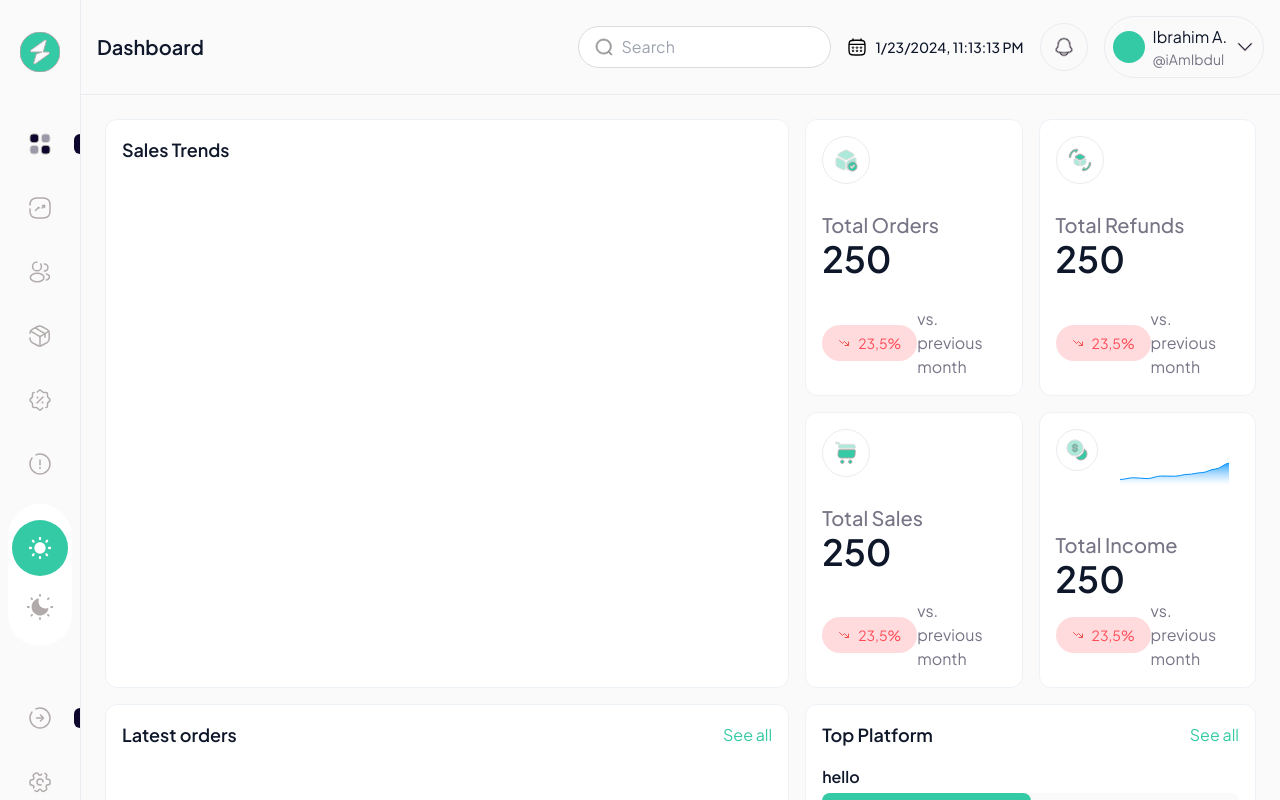
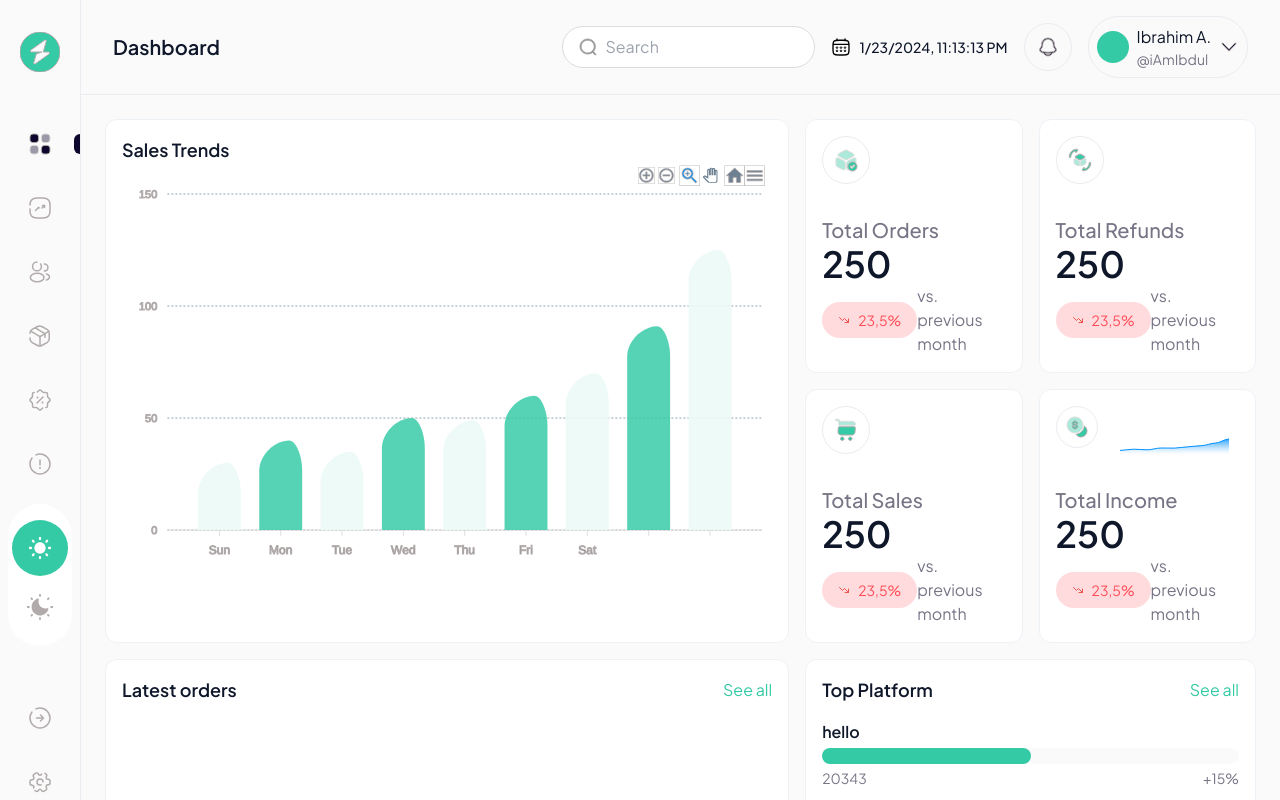
Before and after one commit to ibdul/geegpay-challenge, a SvelteKit app: page / in a window 1280 px wide. Shown: the top 800 px of the page. Built offline with nearby package versions, Linux system fonts and the light colour scheme.

Commit message:
some UI changes

```diff
--- a/src/routes/+layout.svelte
+++ b/src/routes/+layout.svelte
@@ -108,7 +108,7 @@
               >
                 <span
                   class={`w-1.5 block rounded-l-md h-5  ${
-                    index == 0
+                    false
                       ? "bg-[#0D062D] dark:bg-light"
                       : "group-hover/link:bg-dark/20 group-hover/link:dark:bg-light/20"
                   }`}
@@ -126,7 +126,7 @@
     </aside>
     <div class="flex-1">
       <header
-        class="flex justify-between items-center p-4 border-b border-color"
+        class="flex justify-between items-center py-4 px-8 border-b border-color"
       >
         <h1 class="font-semibold text-xl">Dashboard</h1>
         <div class="flex items-center gap-4">
--- a/src/routes/+page.svelte
+++ b/src/routes/+page.svelte
@@ -6,6 +6,9 @@
   let trends_options = {
     chart: {
       type: "bar",
+    },
+    dataLabels: {
+      enabled: false,
     },
     tooltip: {
       enabled: true,
@@ -21,29 +24,13 @@
       },
       style: {
         fontSize: "12px",
-        backgroundColor: "red",
       },
       x: {
         show: false,
       },
     },
     fill: {
-      colors: [
-        function ({ value, seriesIndex, w }) {
-          if (value < 55) {
-            return "rgba(240, 242, 248, 0.85)";
-          } else {
-            return "#34CAA5";
-          }
-        },
-      ],
-      type: "gradient",
-      gradient: {
-        type: "vertical",
-        gradientToColors: undefined,
-        opacityTo: 0.6,
-        stops: [10],
-      },
+      colors: ["#EBFAF6", "#39cba7"],
     },
     legend: { show: false },
     plotOptions: {
@@ -93,6 +80,7 @@
   let orders_options = {
     chart: {
       type: "area",
+      height: 80,
       toolbar: {
         autoSelected: "pan",
         show: false,
@@ -183,7 +171,7 @@
           >
             <Icon title={item} />
           </div>
-          <div bind:this={orders_container} />
+          <div bind:this={orders_container} class="max-h-20 !min-h-20" />
         </div>
         <div>
           <h2 class="text-xl font-medium capitalize text-mute">Total {item}</h2>
```
